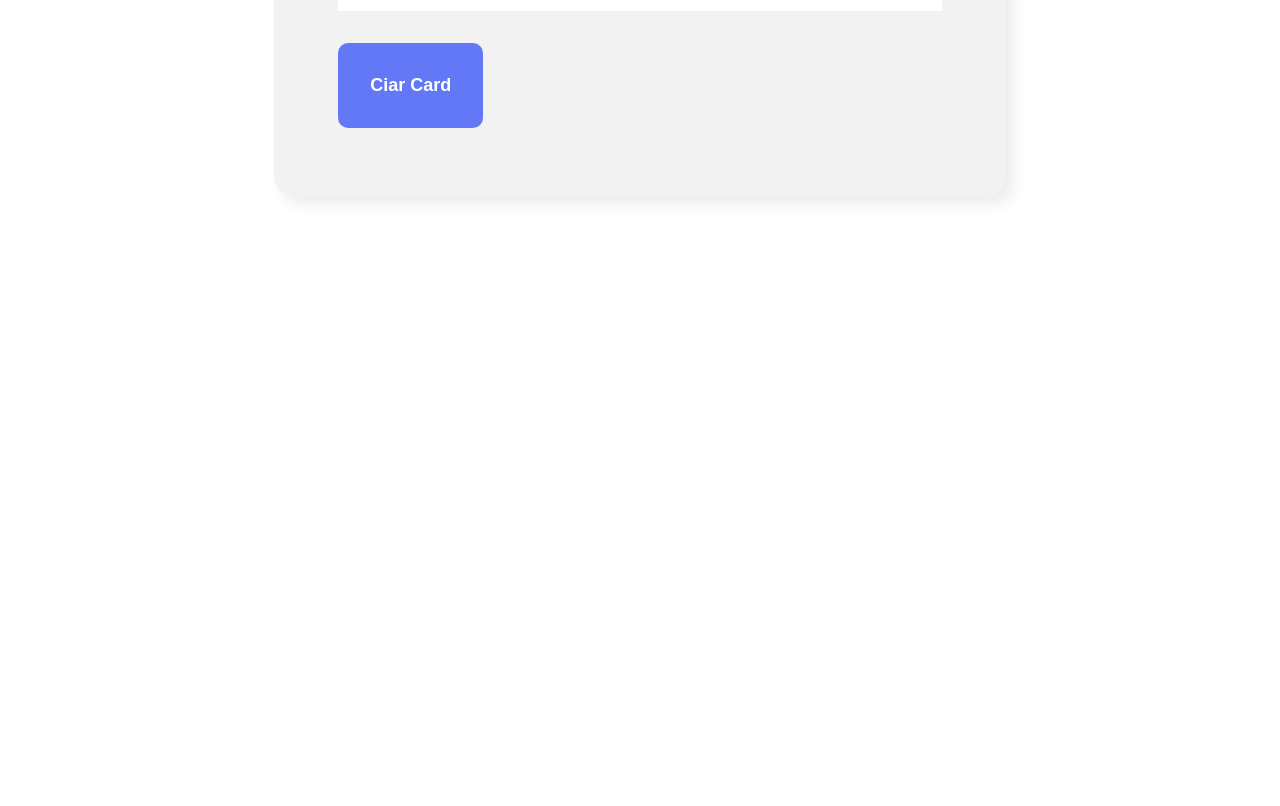
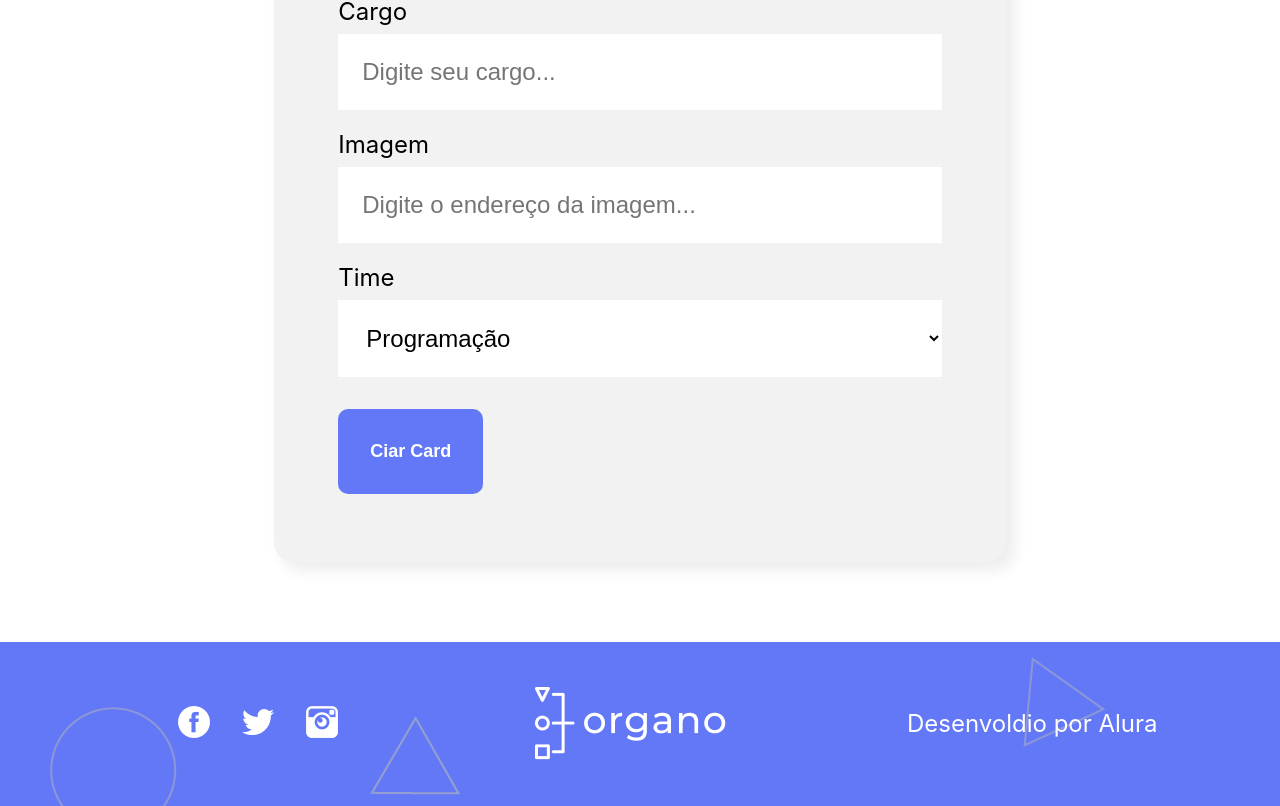
Before and after one commit to Gotera/organo, a React (Create React App) app: page / in a window 1280 px wide. Shown: the part 1185-1991 px from the top of the page. Before the commit the page ends 1461 px from the top, so only its background shows below. Built offline with nearby package versions, Linux system fonts and the light colour scheme.

Commit message:
Footer Add

```diff
--- a/src/App.js
+++ b/src/App.js
@@ -1,5 +1,6 @@
 import { useState } from 'react';
 import { Banner } from './components/Banner';
+import { Footer } from './components/Footer';
 import Form from './components/Formulary';
 import Time from './components/Time';
 
@@ -64,7 +65,7 @@
       colorSecundary={ time.colorSecundary }
       colaboretors={ colaboretors.filter(colaboretor => colaboretor.time === time.name) }
       />) }
-
+      <Footer />
     </div>
   );
 }
--- a/src/components/Banner/Banner.css
+++ b/src/components/Banner/Banner.css
@@ -1,6 +1,8 @@
 .banner {
     background-color: #6278F7;
     text-align: center;
+    height: 100vh;
+    padding-top: 5%;
 }
 
 .banner img {
--- a/src/components/Footer/Footer.css
+++ b/src/components/Footer/Footer.css
@@ -0,0 +1,18 @@
+footer {
+    background-color: #6278F7;
+    background-image: url(/public/images/fundo.png);
+    padding: 32px;
+    display: flex;
+    justify-content: space-around;
+    align-items: center;
+}
+
+footer ul li {
+    display: inline-block;
+    padding: 16px;
+}
+
+footer p {
+    color: #fff;
+    font-size: 24px;
+}
--- a/src/components/Footer/index.js
+++ b/src/components/Footer/index.js
@@ -1,17 +1,29 @@
 import "./Footer.css"
 
-const Footer = () => {
-    return(
-        <Footer>
-            <div className="social">
-                <img src="/public/images/fb.png" alt="Facebook Icon"/>
-                <img src="/public/images/tw.png" alt="Twitter Icon"/>
-                <img src="/public/images/ig.png" alt="Instagram Icon"/>
-            </div>
-            <img src="/public/images/logo.png" alt="Organo Logo"/>
+export const Footer = () => {
+    return (
+        <footer>
+            <section >
+                <ul>
+                    <li>
+                        <a href="facebook.com" target="_blank">
+                            <img src="/images/fb.png" alt="Facebook Icon"/>
+                        </a>
+                    </li>
+                    <li>
+                        <a href="twitter.com" target="_blank">
+                            <img src="/images/tw.png" alt="Twitter Icon"/>
+                        </a>
+                    </li>
+                    <li>
+                        <a href="instagram.com" target="_blank">
+                            <img src="/images/ig.png" alt="Instagram Icon"/>
+                        </a>
+                    </li>
+                </ul>
+            </section>
+            <img src="/images/logo.png" alt="Organo Logo"/>
             <p>Desenvoldio por Alura</p>
-        </Footer>
+        </footer>
     )
 }
-
-export default Footer;
```
